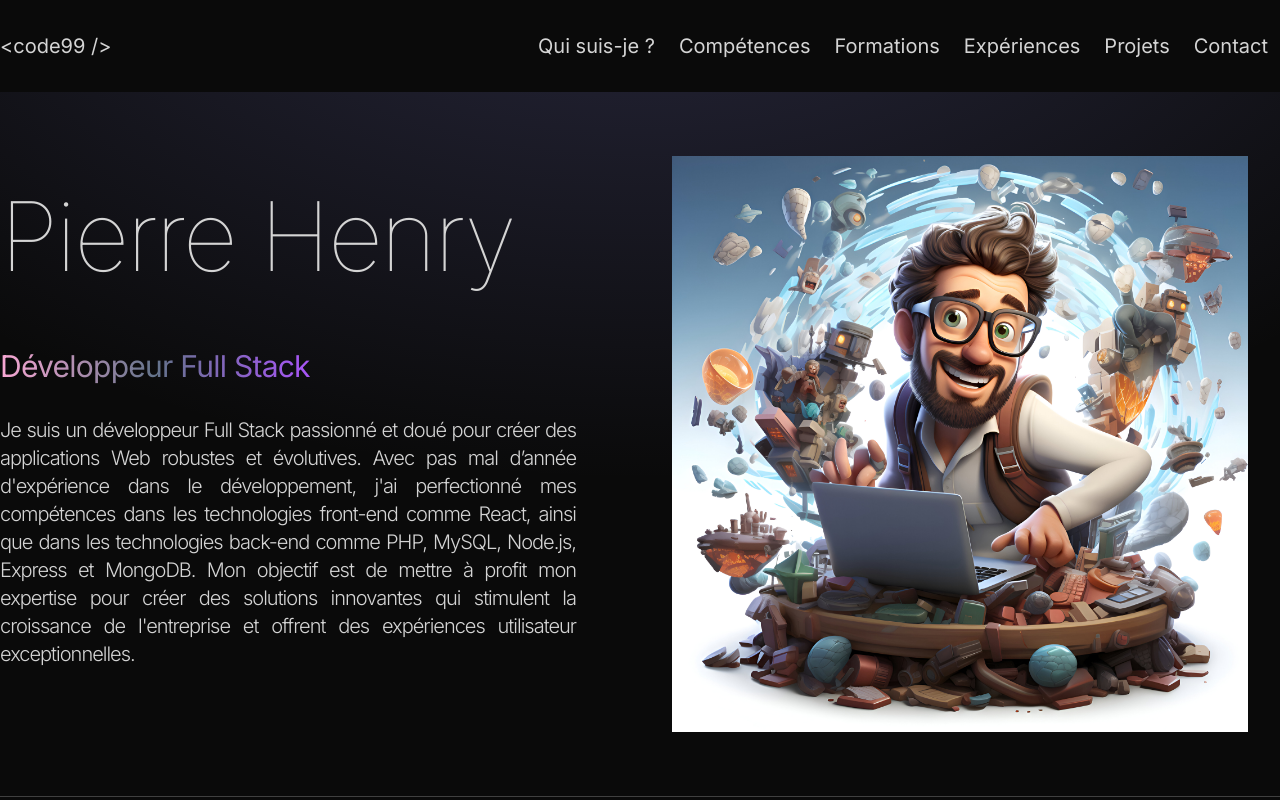
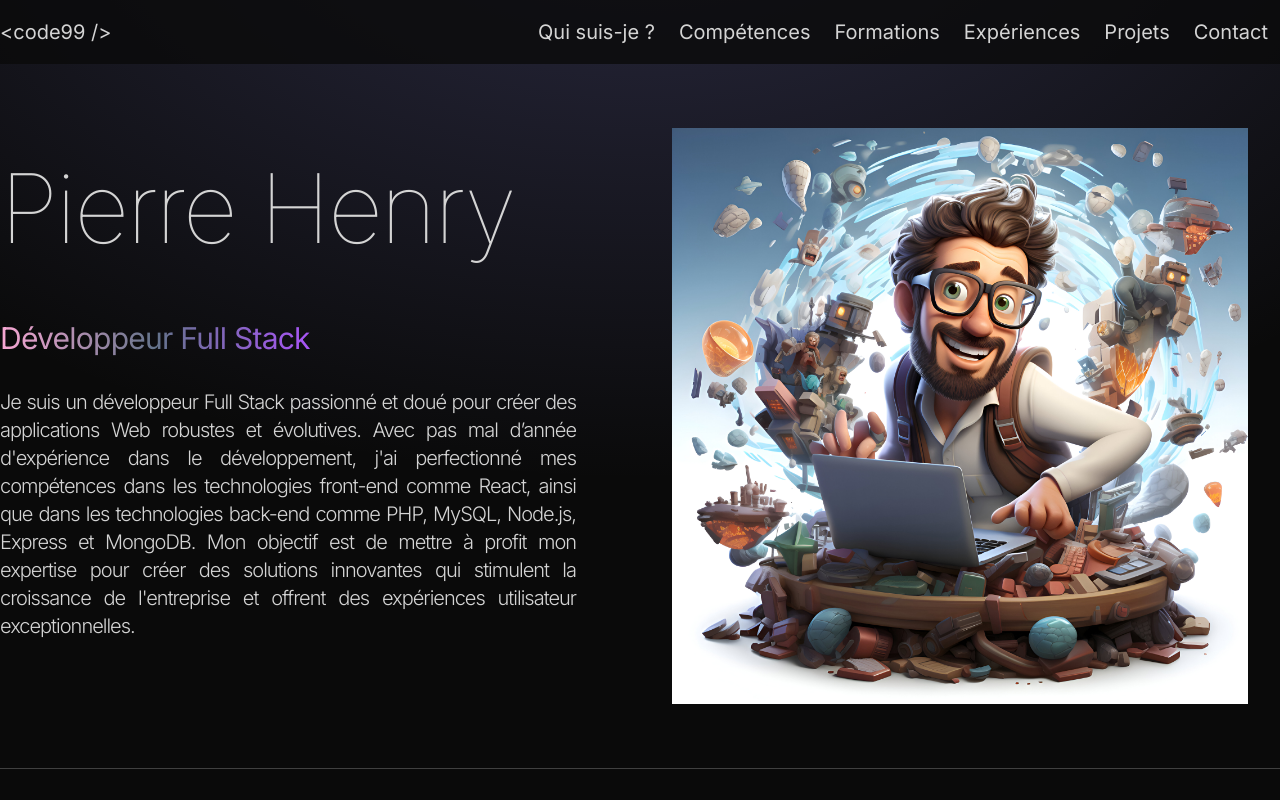
Before and after one commit to code9g/portfolio, a React (Vite) app: page / in a window 1280 px wide. Shown: the top 800 px of the page. Built offline with nearby package versions, Linux system fonts and the light colour scheme.

Commit message:
Correction lien et amélioration header

```diff
--- a/src/layouts/Header.jsx
+++ b/src/layouts/Header.jsx
@@ -16,9 +16,9 @@ const Header = () => {
   const [isOpen, setIsOpen] = useState(false);
 
   return (
-    <header className="sticky top-0 z-10 bg-neutral-950">
-      <Container className="flex items-center justify-between text-xl">
-        <a className="pl-4 lg:pl-0" href="#home">
+    <header className="sticky top-0 z-10 h-16 bg-neutral-950/80">
+      <Container className="flex h-full items-center justify-between py-0 text-xl">
+        <a className="pl-4 lg:pl-0" href="#hero">
           &lt;code99&nbsp;/&gt;
         </a>
         <nav className="relative flex items-center justify-between">
```
